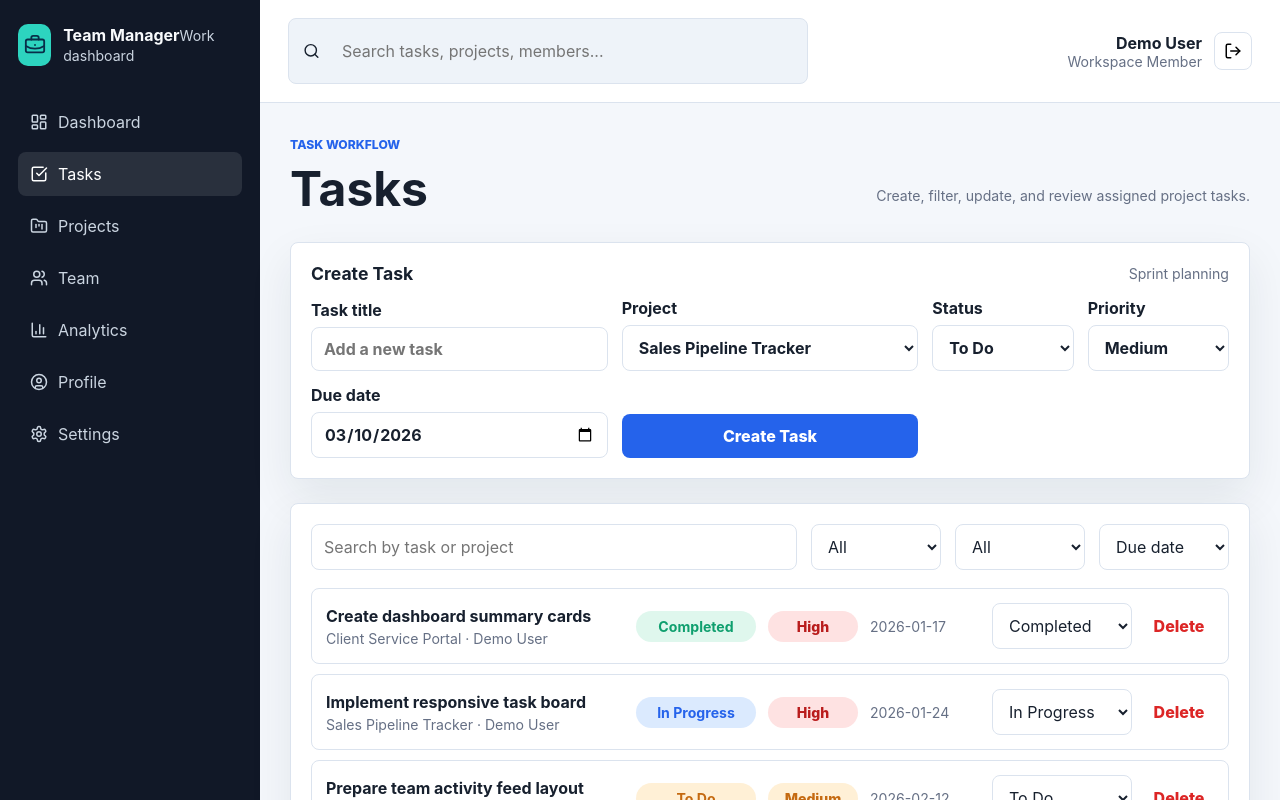
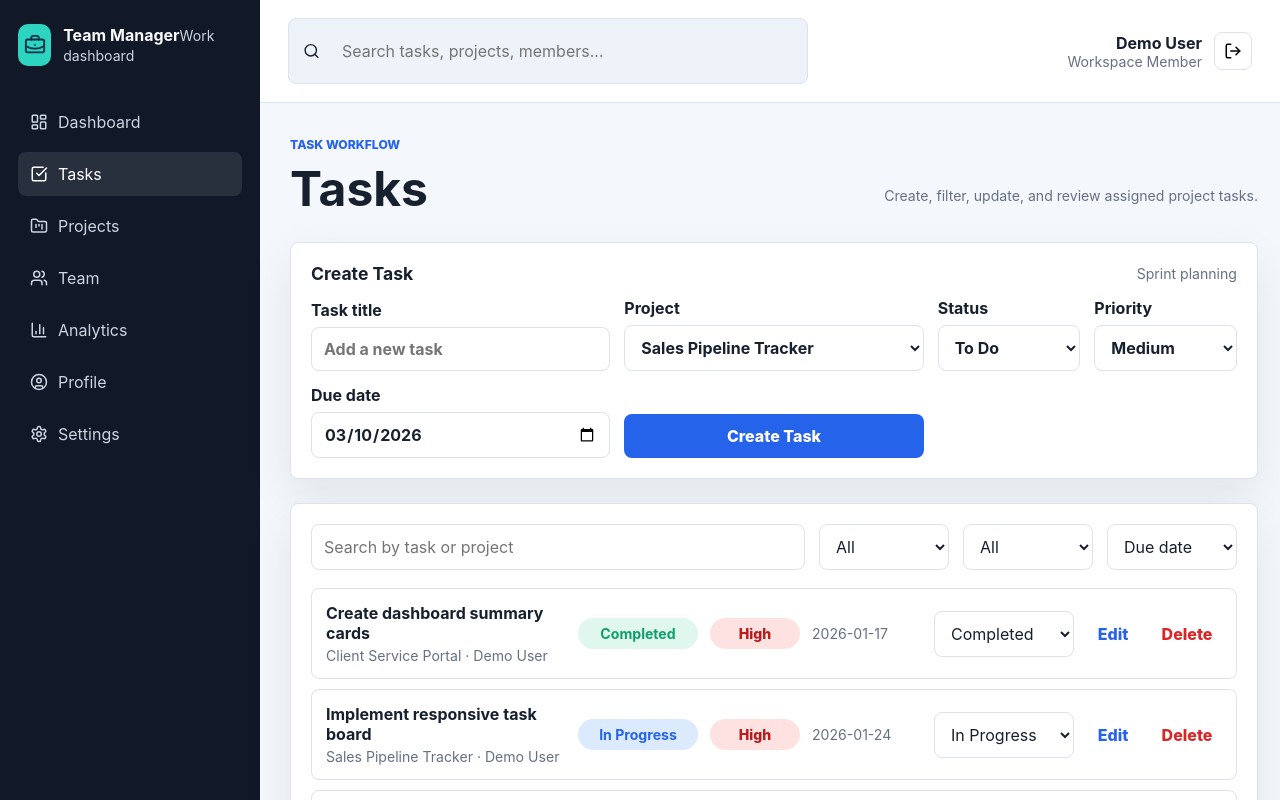
Before and after one commit to ManishJungAdhikari/team-task-management-system, a React (Vite) app: page /tasks in a window 1280 px wide. Shown: the top 800 px of the page. Built offline with nearby package versions, Linux system fonts and the light colour scheme.

Commit message:
add task editing workflow

```diff
--- a/src/pages/Tasks.jsx
+++ b/src/pages/Tasks.jsx
@@ -10,6 +10,8 @@ export default function Tasks() {
   const [status, setStatus] = useState('All');
   const [priority, setPriority] = useState('All');
   const [sortBy, setSortBy] = useState('dueDate');
+  const [editingTaskId, setEditingTaskId] = useState(null);
+  const [editingTitle, setEditingTitle] = useState('');
 
   const filteredTasks = useMemo(() => {
     return tasks
@@ -25,6 +27,19 @@ export default function Tasks() {
 
   function updateStatus(taskId, nextStatus) {
     setTasks((current) => current.map((task) => (task.id === taskId ? { ...task, status: nextStatus } : task)));
+  }
+
+  function startEditing(task) {
+    setEditingTaskId(task.id);
+    setEditingTitle(task.title);
+  }
+
+  function saveTaskTitle(taskId) {
+    const title = editingTitle.trim();
+    if (!title) return;
+    setTasks((current) => current.map((task) => (task.id === taskId ? { ...task, title } : task)));
+    setEditingTaskId(null);
+    setEditingTitle('');
   }
 
   function deleteTask(taskId) {
@@ -74,7 +89,15 @@ export default function Tasks() {
             {filteredTasks.map((task) => (
               <article key={task.id} className="data-row">
                 <div>
-                  <strong>{task.title}</strong>
+                  {editingTaskId === task.id ? (
+                    <input
+                      aria-label="Edit task title"
+                      value={editingTitle}
+                      onChange={(event) => setEditingTitle(event.target.value)}
+                    />
+                  ) : (
+                    <strong>{task.title}</strong>
+                  )}
                   <span>{task.project} · {task.assignee}</span>
                 </div>
                 <span className={`status-pill ${task.status.toLowerCase().replaceAll(' ', '-')}`}>{task.status}</span>
@@ -85,6 +108,11 @@ export default function Tasks() {
                   <option>In Progress</option>
                   <option>Completed</option>
                 </select>
+                {editingTaskId === task.id ? (
+                  <button className="text-button" onClick={() => saveTaskTitle(task.id)}>Save</button>
+                ) : (
+                  <button className="text-button" onClick={() => startEditing(task)}>Edit</button>
+                )}
                 <button className="text-button danger" onClick={() => deleteTask(task.id)}>Delete</button>
               </article>
             ))}
--- a/src/styles/global.css
+++ b/src/styles/global.css
@@ -449,7 +449,7 @@ textarea {
 
 .data-row {
   display: grid;
-  grid-template-columns: minmax(240px, 1.4fr) 120px 90px 110px 140px 70px;
+  grid-template-columns: minmax(240px, 1.4fr) 120px 90px 110px 140px 54px 70px;
   align-items: center;
   gap: 12px;
   padding: 14px;
```
